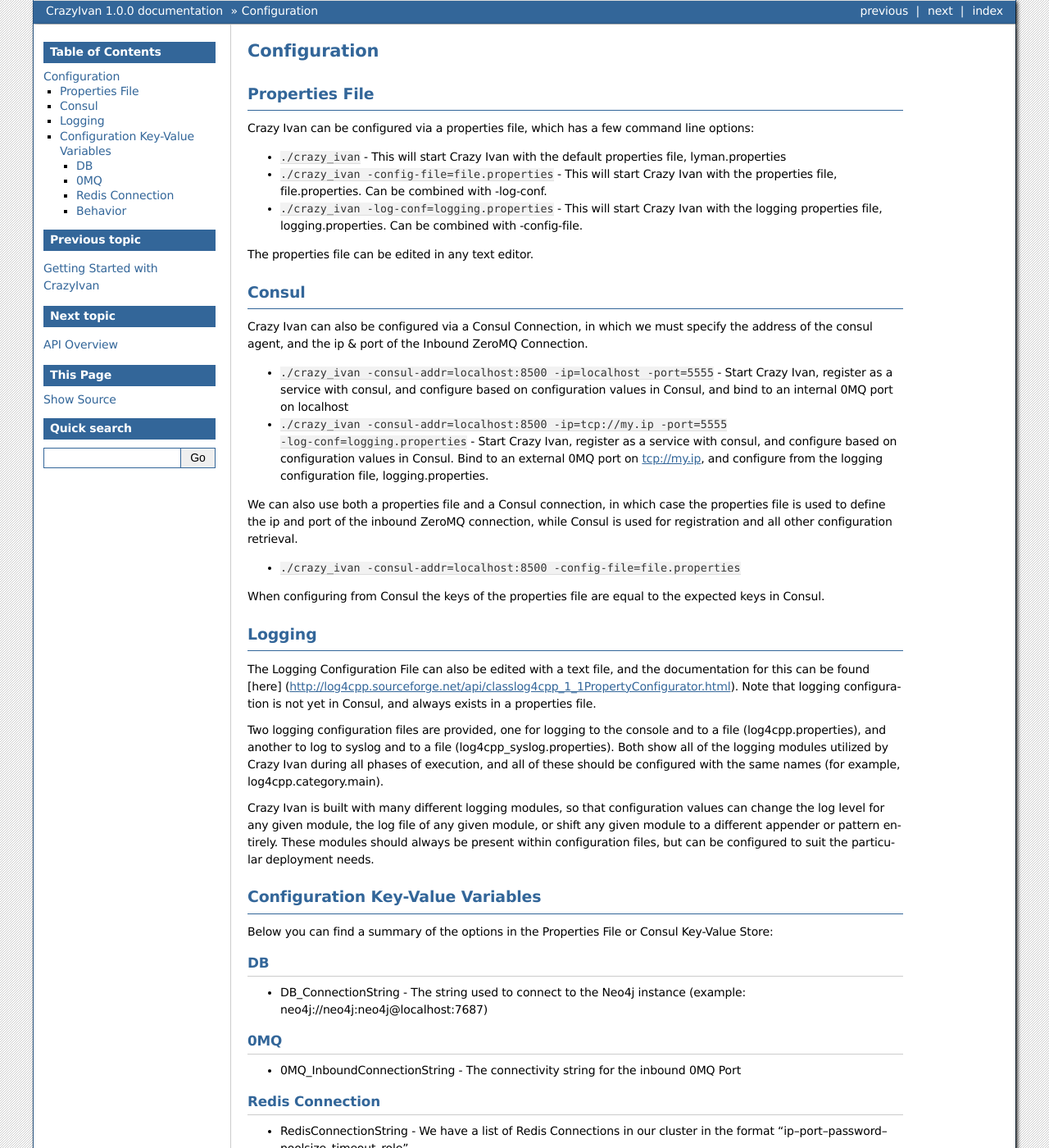
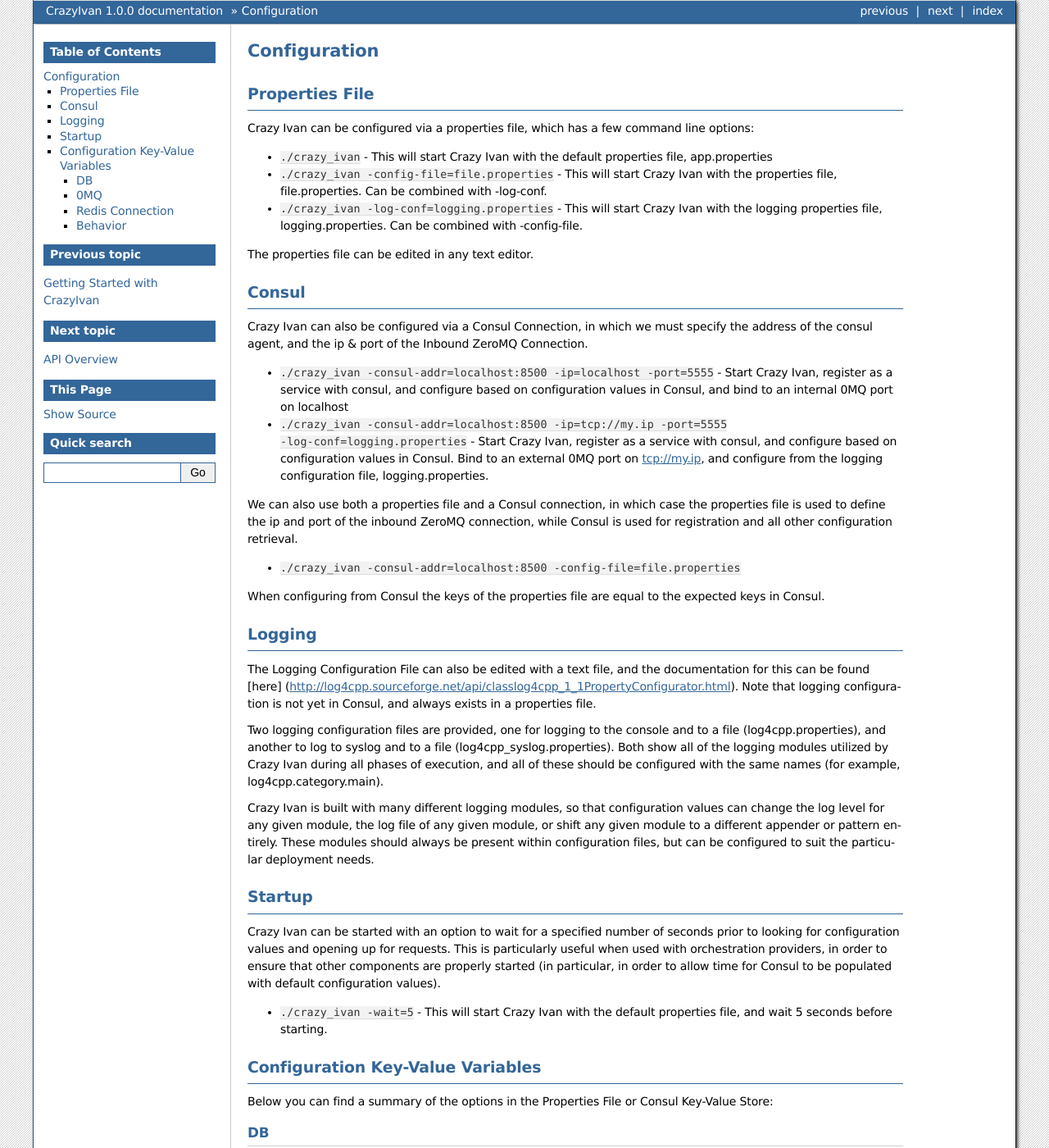
Before and after one commit to AO-StreetArt/CrazyIvan, a Sphinx documentation site: the page built from docs/pages/config.rst, in a window 1280 px wide and 1400 px high. Shown: the whole window at 82% size. Built offline with Sphinx 7.4.7, drawn with Linux system fonts in a browser that asks for light colours.

Commit message:
Update to allow a configurable wait time on startup (Curse ye Docker!)

```diff
--- a/docs/pages/config.rst
+++ b/docs/pages/config.rst
@@ -10,7 +10,7 @@
 command line options:
 
 -  ``./crazy_ivan`` - This will start Crazy Ivan with the default
-   properties file, lyman.properties
+   properties file, app.properties
 -  ``./crazy_ivan -config-file=file.properties`` - This will start Crazy
    Ivan with the properties file, file.properties. Can be combined with
    -log-conf.
@@ -69,6 +69,18 @@
 within configuration files, but can be configured to suit the particular
 deployment needs.
 
+Startup
+-------
+
+Crazy Ivan can be started with an option to wait for a specified number of
+seconds prior to looking for configuration values and opening up for requests.
+This is particularly useful when used with orchestration providers, in order
+to ensure that other components are properly started (in particular, in order
+to allow time for Consul to be populated with default configuration values).
+
+-  ``./crazy_ivan -wait=5`` - This will start Crazy Ivan with the default
+   properties file, and wait 5 seconds before starting.
+
 Configuration Key-Value Variables
 ---------------------------------
 
```
Also changed, not shown: 1 other file.
